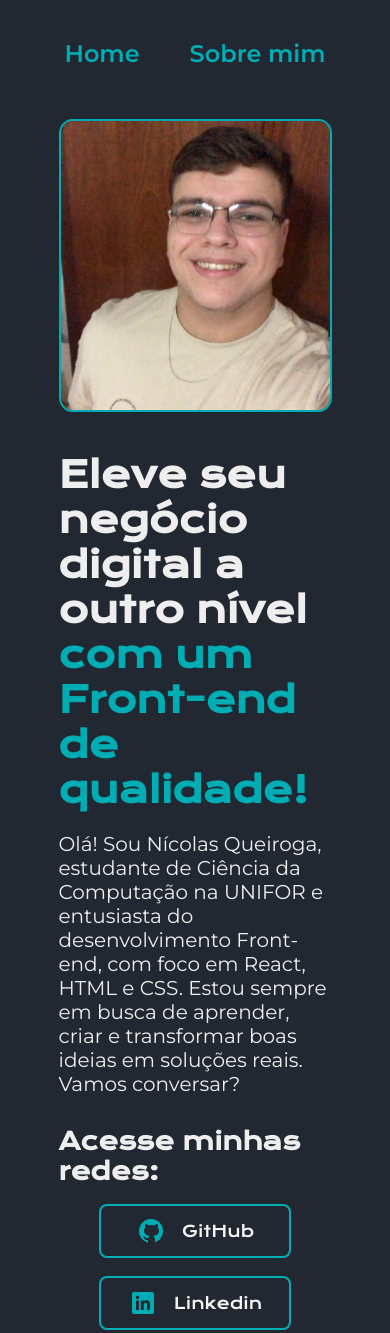
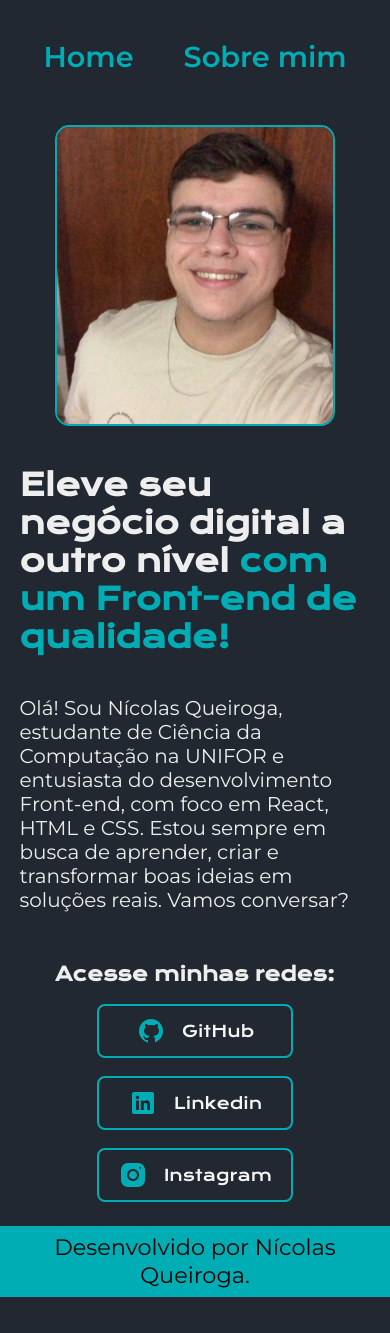
Before and after one commit to NicoQuei/Portifolio, a plain HTML site: page index.html in a window 390 px wide. Shown: the top 1333 px of the page. After the commit the page ends 1297 px from the top, so only its background shows below. Drawn offline with nearby package versions, Linux system fonts and the light colour scheme.

Commit message:
ajustes responsividade

```diff
--- a/styles/style.css
+++ b/styles/style.css
@@ -21,6 +21,7 @@ body {
   box-sizing: border-box;
   background-color: var(--cor-primaria);
   color: var(--cor-secundaria);
+
 }
 
 body,html {
@@ -58,7 +59,7 @@ body,html {
   width: 60%;
   display: flex;
   flex-direction: column;
-  gap: 20px;
+  gap: 40px;
 }
 
 .titulo {
@@ -137,16 +138,24 @@ body,html {
   .apresentacao {
      flex-direction: column-reverse;
      align-items: center;
-     padding: 10% 15% 6% 15%;
+     padding: 10% 5% 6% 5%;
      gap: 40px;
  }
 
+ .titulo {
+  font-size: 1.9rem;
+ }
+
+ .sub__titulo {
+  font-size: 1.2rem;
+ }
+
  .minha_imagem {
-    width: 100%;
+    width: 80%;
  }
 
  .conteudo {
-  width: 100%;
+  width: auto;
   align-items: center;
  }
 
@@ -166,9 +175,14 @@ body,html {
     justify-content: center;
   }
 
+  .cabecalho__menu__link {
+    font-size: 1.8rem;
+  }
+
   .apresentacao__sobre {
     flex-direction: column-reverse;
     align-items: center;
     gap: 40px;
+    padding: 7% 5% 11% 5%;
   }
 }
```
